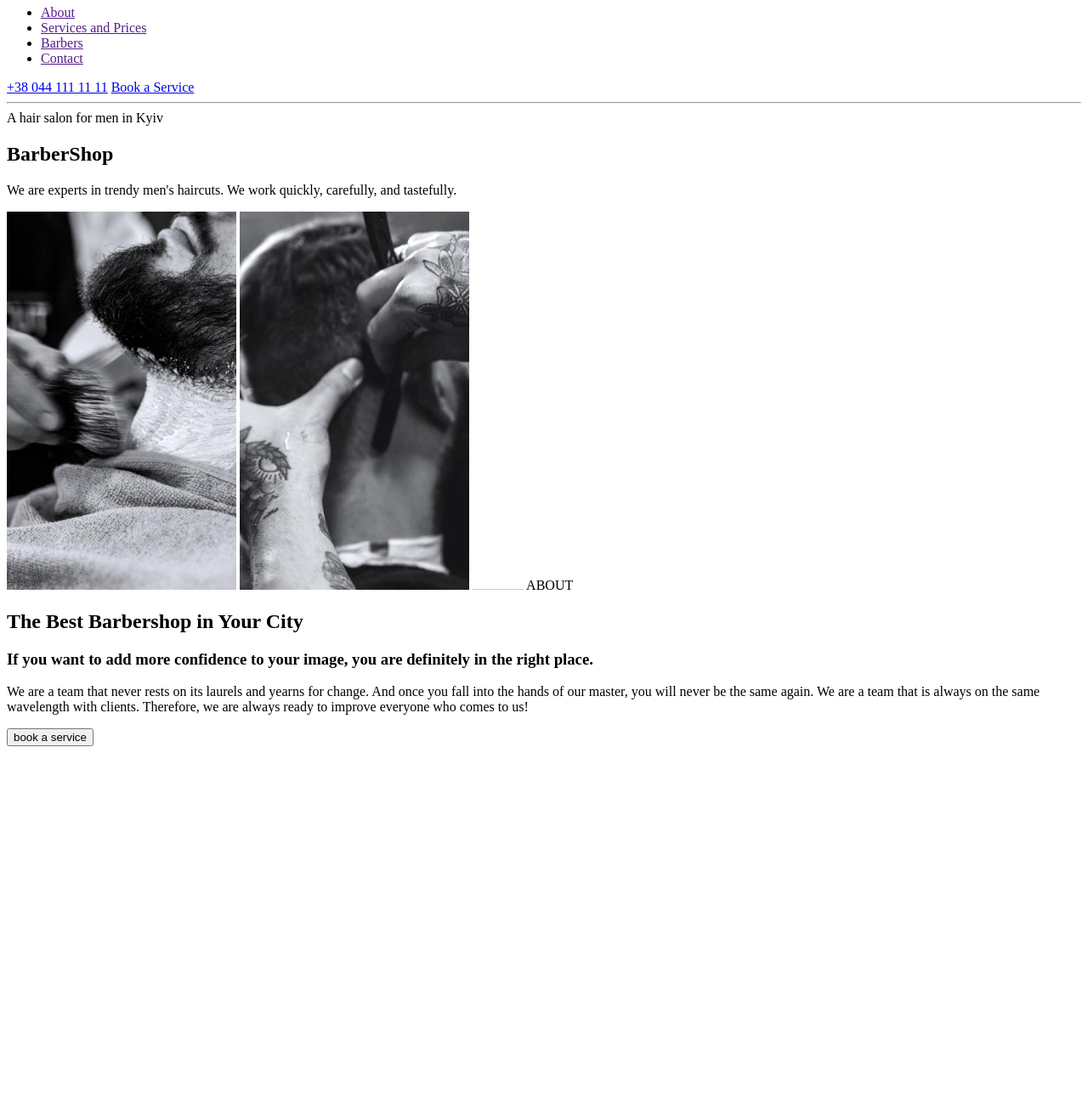
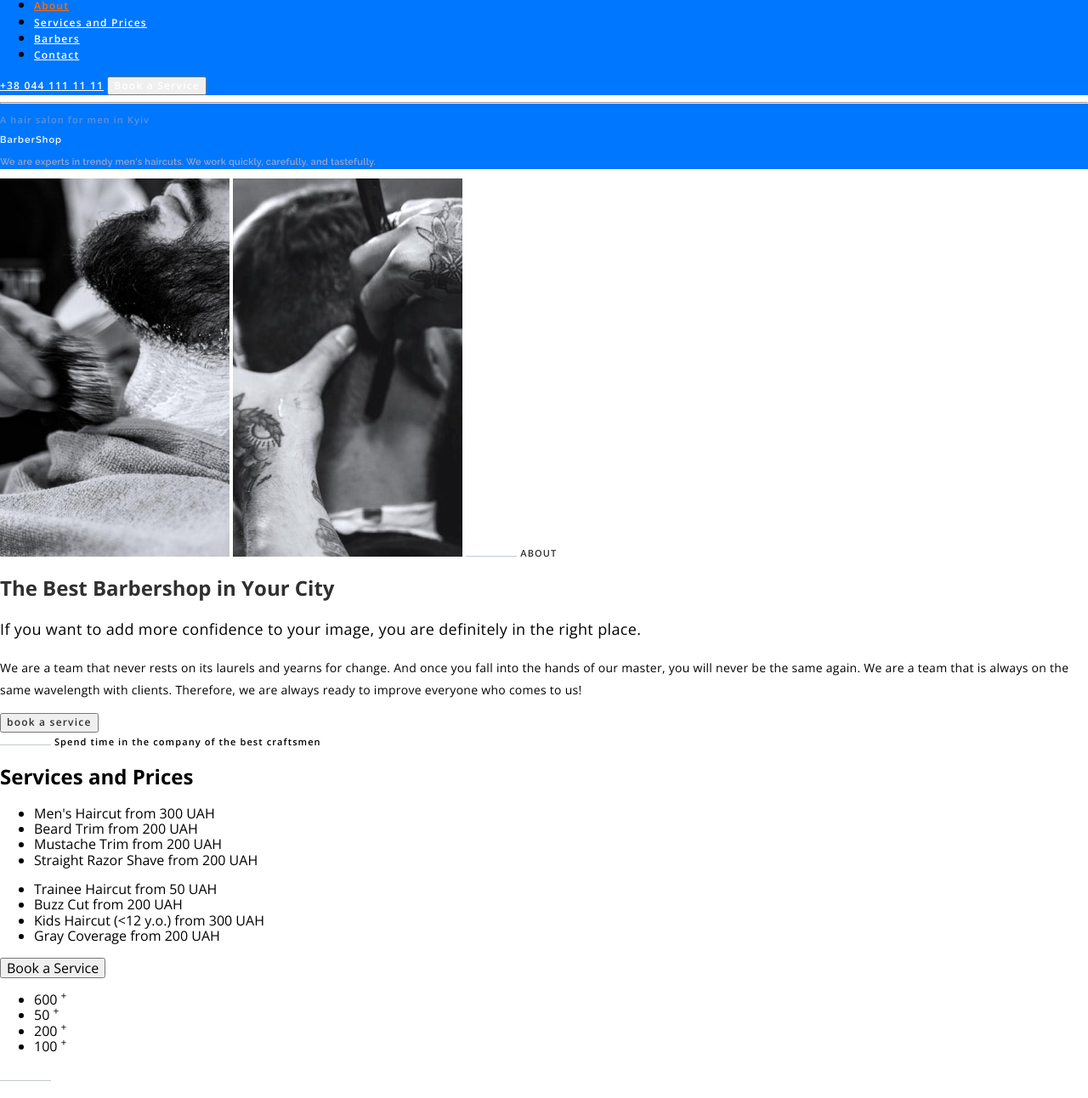
Before and after one commit to AlexandraMdv/Modulul-1-html, a plain HTML site: page index.html in a window 1280 px wide. Shown: the part 78-1370 px from the top of the page at 85% size. Before the commit the page ends 964 px from the top, so only its background shows below. Drawn offline with nearby package versions, Linux system fonts and the light colour scheme.

Commit message:
Css Update and Html Classes

```diff
--- a/index.html
+++ b/index.html
@@ -4,68 +4,241 @@
     <meta charset="UTF-8" />
     <meta name="viewport" content="width=device-width, initial-scale=1.0" />
     <title>Modul 1 HTML</title>
+
+    <!-- <link rel="preconnect" href="https://fonts.googleapis.com" />
+    <link rel="preconnect" href="https://fonts.gstatic.com" crossorigin />
+    <link
+      href="https://fonts.googleapis.com/css2?family=Ga+Maamli&display=swap"
+      rel="stylesheet"
+    /> -->
+    <link
+      rel="stylesheet"
+      href="https://cdnjs.cloudflare.com/ajax/libs/modern-normalize/2.0.0/modern-normalize.css"
+      integrity="sha512-gA2Bvu0/hw4oj0Lp8ZHjK+o3S4BE5m8d/wNVy6ktKLhHKPpWLQwv9ixzuWirWOakoJqlBdePq2NhoCaUOQ5npQ=="
+      crossorigin="anonymous"
+      referrerpolicy="no-referrer"
+    />
+
+    <link rel="preconnect" href="https://fonts.googleapis.com" />
+    <link rel="preconnect" href="https://fonts.gstatic.com" crossorigin />
+    <link
+      href="https://fonts.googleapis.com/css2?family=Open+Sans:ital,wght@0,300..800;1,300..800&display=swap"
+      rel="stylesheet"
+    />
+    <link rel="preconnect" href="https://fonts.googleapis.com" />
+    <link rel="preconnect" href="https://fonts.gstatic.com" crossorigin />
+    <link
+      href="https://fonts.googleapis.com/css2?family=Open+Sans:ital,wght@0,300..800;1,300..800&family=Raleway:ital,wght@0,100..900;1,100..900&display=swap"
+      rel="stylesheet"
+    />
+    <link rel="stylesheet" href="./styles/style.css" />
   </head>
   <body>
-    <header>
-      <a href="index.html">
-        <img src="images/barbershop-logo.png" alt="Barbershop logo" />
-      </a>
+    <header class="main-header">
+      <nav class="header-nav">
+        <a href="index.html" class="logo">
+          <img
+            class="logo"
+            src="images/barbershop-logo.png"
+            alt="Barbershop logo"
+            width="68"
+            height="55"
+          />
+        </a>
 
-      <nav>
-        <ul>
-          <li>
-            <a href="">About</a>
+        <ul class="header-list">
+          <li class="header-item">
+            <a href="" class="header-link header-link-active">About</a>
           </li>
-          <li>
-            <a href="">Services and Prices</a>
+          <li class="header-item">
+            <a href="" class="header-link">Services and Prices</a>
           </li>
-          <li>
-            <a href="">Barbers</a>
+          <li class="header-item">
+            <a href="" class="header-link">Barbers</a>
           </li>
-          <li>
-            <a href="">Contact</a>
+          <li class="header-item">
+            <a href="" class="header-link">Contact</a>
           </li>
         </ul>
       </nav>
 
-      <a href="tel:+38 044 111 11 11">+38 044 111 11 11</a>
-      <a href="https://goit.global/ro/contacts/" target="_blank"
-        >Book a Service</a
-      >
+      <a href="tel:+38 044 111 11 11" class="header-link">+38 044 111 11 11</a>
+      <button class="primary-button">Book a Service</button>
     </header>
 
     <main>
-      <section>
+      <section class="hero-section">
         <hr />
-        <span>A hair salon for men in Kyiv</span>
-        <h1>BarberShop</h1>
-        <p>
+        <span class="hero-subtitle">A hair salon for men in Kyiv</span>
+        <h1 class="hero-title">BarberShop</h1>
+        <p class="hero-description">
           We are experts in trendy men's haircuts. We work quickly, carefully,
           and tastefully.
         </p>
       </section>
 
-      <section>
-        <img src="images/about-image-1.png" alt="First Service" />
-        <img src="images/about-image-2.png" alt="Second Service" />
+      <section class="about-section">
+        <img
+          src="images/about-image-1.png"
+          alt="First Service"
+          width="270"
+          height="445"
+        />
+        <img
+          src="images/about-image-2.png"
+          alt="Second Service"
+          width="270"
+          height="445"
+        />
 
-        <span>
+        <span class="section-subtitle text-grey">
           <img src="images/linie-orizonatala.png" alt="Horizontal line" /> ABOUT
         </span>
-        <h1>The Best Barbershop in Your City</h1>
-        <h3>
+        <h2 class="section-title text-grey">
+          The Best Barbershop in Your City
+        </h2>
+        <h3 class="section-description">
           If you want to add more confidence to your image, you are definitely
           in the right place.
         </h3>
-        <p>
+        <p class="section-paragraph">
           We are a team that never rests on its laurels and yearns for change.
           And once you fall into the hands of our master, you will never be the
           same again. We are a team that is always on the same wavelength with
           clients. Therefore, we are always ready to improve everyone who comes
           to us!
         </p>
-        <button>book a service</button>
+        <button class="primary-button text-grey">book a service</button>
+      </section>
+
+      <section class="services-section">
+        <span class="section-subtitle">
+          <img src="images/linie-orizonatala.png" alt="Horizontal line" />
+          Spend time in the company of the best craftsmen
+        </span>
+        <h2 class="section-title">Services and Prices</h2>
+
+        <ul>
+          <li>
+            <span>Men's Haircut</span>
+            <span>from 300 UAH </span>
+          </li>
+          <li>
+            <span>Beard Trim</span>
+            <span>from 200 UAH</span>
+          </li>
+          <li>
+            <span>Mustache Trim</span>
+            <span>from 200 UAH</span>
+          </li>
+          <li>
+            <span>Straight Razor Shave</span>
+            <span>from 200 UAH</span>
+          </li>
+        </ul>
+
+        <ul>
+          <li>
+            <span>Trainee Haircut </span>
+            <span>from 50 UAH </span>
+          </li>
+          <li>
+            <span>Buzz Cut</span>
+            <span>from 200 UAH </span>
+          </li>
+          <li>
+            <span>Kids Haircut (&lt;12 y.o.)</span>
+            <span>from 300 UAH </span>
+          </li>
+          <li>
+            <span>Gray Coverage</span>
+            <span>from 200 UAH </span>
+          </li>
+        </ul>
+
+        <button type="button">Book a Service</button>
+      </section>
+
+      <section>
+        <ul>
+          <li>600 <sup>+</sup></li>
+          <li>50 <sup>+</sup></li>
+          <li>200 <sup>+</sup></li>
+          <li>100 <sup>+</sup></li>
+        </ul>
+        <span>
+          <img src="images/linie-orizonatala.png" alt="Horizontal line" />
+          <h2>Why do they come to us?</h2>
+          <p>
+            Only good things are said about us. But it is better to see and feel
+            1 time than to read 10 times.
+          </p>
+        </span>
+      </section>
+
+      <section id="barbers">
+        <img src="images/linie-orizonatala.png" alt="Horizontal line" />
+        <span>for true connoisseurs of the atmosphere</span>
+        <h2>Our Barbers</h2>
+
+        <ul>
+          <li>
+            <img
+              src="./images/our-barbers-john.jpg"
+              alt="Picture of John Smith from Our Barbers"
+              width="370"
+              height="346"
+            />
+            <h4>John Smith</h4>
+            <p>Extreme Barber</p>
+          </li>
+          <li>
+            <img
+              src="./images/our-barbers-michele.jpg"
+              alt="Picture of Michele Doe from Our Barbers"
+              width="370"
+              height="346"
+            />
+            <h4>Michele Doe</h4>
+            <p>Extreme Barber</p>
+          </li>
+          <li>
+            <img
+              src="./images/our-barbers-alan.jpg"
+              alt="Picture of Alan Black from Our Barbers"
+              width="370"
+              height="346"
+            />
+            <h4>Alan Black</h4>
+            <p>Extreme Barber</p>
+          </li>
+        </ul>
+      </section>
+
+      <section>
+        <span>In Latin, "barba" means "beard"</span>
+        <ul>
+          <li><img src="./images/trim-service.jpg" alt="" /></li>
+          <li><img src="./images/shave-service.jpg" alt="" /></li>
+          <li><img src="./images/massage-service.jpg" alt="" /></li>
+          <li><img src="./images/fade-service.jpg" alt="" /></li>
+        </ul>
+      </section>
+
+      <section>
+        <h2>Contacts</h2>
+        <address>
+          Main Street, 7A Kyiv, 08132 <br />
+          +38 044 111 11 11 <br />
+          barbershop@email.com <br />
+        </address>
       </section>
     </main>
+
+    <footer>
+      <span>&copy; Copyright 2022</span>
+      <a href="">Instagram</a>
+      <a href="">Youtube</a>
+    </footer>
   </body>
 </html>
--- /dev/null
+++ b/styles/style.css
@@ -0,0 +1,159 @@
+:root {
+  --primary-color: #ff6c00;
+  --text-white: #fff;
+  --primary-blue: rgb(0, 119, 255);
+  --primary-grey-60: #9da4bd99;
+  --primary-grey: #9da4bd;
+  --text-grey: #303030;
+}
+
+body {
+  font-family: "Open Sans", sans-serif;
+}
+
+.header-link {
+  font-family: "Open Sans";
+  font-size: 12px;
+  font-weight: 600;
+  line-height: 16.34px;
+  letter-spacing: 0.1em;
+  color: var(--text-white);
+}
+
+.header-link-active,
+.header-link:hover {
+  color: #ff6c00;
+}
+
+.main-header {
+  background-color: var(--primary-blue);
+}
+
+.primary-button {
+  font-size: 12px;
+  font-weight: 600;
+  line-height: 16.34px;
+  letter-spacing: 0.1em;
+  color: var(--text-white);
+  cursor: pointer;
+}
+
+.hero-section {
+  background-color: var(--primary-blue);
+}
+
+.hero-subtitle {
+  font-size: 11px;
+  font-weight: 600;
+  line-height: 14.98px;
+  letter-spacing: 0.1em;
+  color: var(--primary-grey-60);
+}
+
+.hero-title {
+  font-family: "Raleway", "Open Sans", sans-serif;
+  font-size: 11px;
+  font-weight: 600;
+  line-height: 14.98px;
+  letter-spacing: 0.1em;
+  color: var(--text-white);
+}
+
+.hero-description {
+  font-family: "Raleway", "Open Sans", sans-serif;
+  font-size: 11px;
+  font-weight: 600;
+  line-height: 14.98px;
+  letter-spacing: 0.02em;
+  color: var(--primary-grey);
+}
+
+.section-subtitle {
+  font-size: 11px;
+  font-weight: 600;
+  line-height: 14.98px;
+  letter-spacing: 0.1em;
+}
+
+.text-grey {
+  color: var(--text-grey);
+}
+
+.scetion-title {
+  font-family: "Raleway", "Open Sans", sans-serif;
+  font-size: 42px;
+  font-weight: 700;
+  line-height: 49.31px;
+  letter-spacing: 0.05em;
+}
+
+.section-description {
+  font-size: 18px;
+  font-weight: 400;
+  line-height: 30px;
+  letter-spacing: 0.02em;
+}
+
+.section-paragraph {
+  font-size: 14px;
+  font-weight: 400;
+  line-height: 26px;
+  letter-spacing: 0.02em;
+}
+
+/* body {
+  font-family: "Ga Maamli", sans-serif;
+}
+
+.ga-maamli-regular {
+    font-family: "Ga Maamli", sans-serif;
+    font-weight: 400;
+    font-style: normal;
+  }
+
+@font-face {
+  font-family: "Ga Maamli", sans-serif;
+  src: url("https://fonts.googleapis.com/css2?family=Ga+Maamli&display=swap");
+}
+
+body {
+  font-family: "Ga Maamli", sans-serif;
+}
+
+.logo {
+  background-color: brown;
+}
+
+#barbers {
+  color: blue;
+}
+
+.button {
+  width: 200px;
+  height: 200px;
+}
+
+.button:hover {
+  color: white;
+  background-color: black;
+}
+
+.button:focus {
+  background-color: blue;
+}
+
+.button:active {
+  background-color: brown;
+}
+
+.button::after {
+  content: "*";
+}
+
+.button::after {
+  content: " ";
+  width: 100px;
+  height: 100px;
+  background-color: black;
+  position: absolute;
+} */
```
Also changed, not shown: images/fade-service.jpg (added), images/massage-service.jpg (added), images/our-barbers-alan.jpg (added), images/our-barbers-john.jpg (added), images/our-barbers-michele.jpg (added), images/shave-service.jpg (added), images/trim-service.jpg (added).
